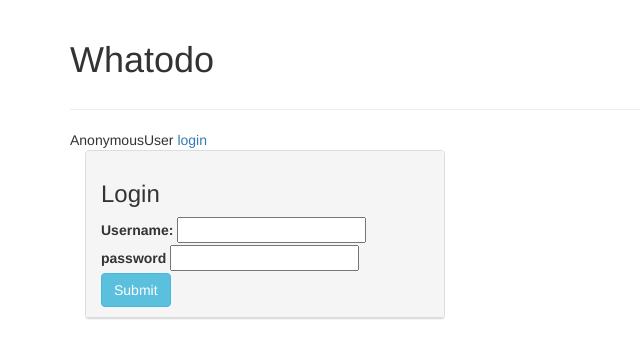
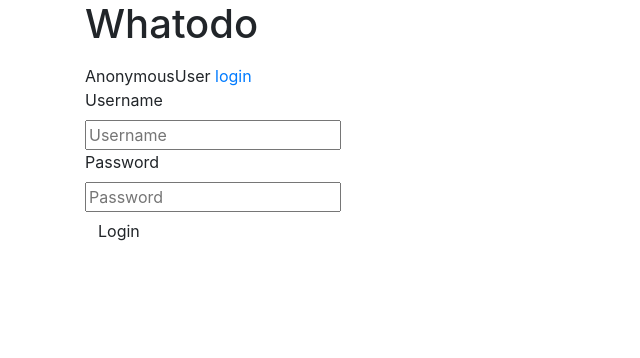
Before and after one commit to jdk514/whatodo, a Django app: page /login/ in a window 1280 px wide. Shown: the top 358 px of the page, without its empty margins (0-640 px from the left). Run offline with Django 3.2, Linux system fonts and the light colour scheme; parts of the project's set-up code (start-up, migrations or seed data) failed here and were passed over; some libraries are stand-ins or nearby versions.

Commit message:
fixed login page

```diff
--- a/whatodo/templates/registration/login.html
+++ b/whatodo/templates/registration/login.html
@@ -1,36 +1,28 @@
-{% extends 'base.html' %}
+{% extends "base.html" %}
 {% block content %}
-<div class="container">
-        <div class="row">
-            <div class="col-md-4">
-            <div class="panel panel-default">
-                <div class="panel-heading">
-                    <h3>Login</h3>
-                    <form class="form-inline">
-                        <div class="form-group">
-                            <label for="username">Username:</label>
-                            <input id="username" name="username" type="text">
-                        </div>
-                        <div class="form-group">
-                            <label for="password">password</label>
-                            <input name="password" type="password">
-                        </div>
-                        <input type="submit" class="btn btn-info" />
-                    </form>
-                </div>
-               <!--  <div class="panel-body">
-                    <table class="table table-hover">
-                        <tr ng-repeat="username in usernames">
-                            <td>
-                                <div class="pull-left span8">[[username.username]]</div>
-                                <div class="pull-right span4">[[username.date]]</div>
-                            </td>
-                        </tr>
-                    </table>
-                </div> -->
+    <div id="login">
+        <form class="form-horizontal" name="LoginForm" action="/login/" method="post">
+        {% csrf_token %}
+        {% if next %}
+            <input type="hidden" name="next" value="{{ next }}" />
+        {% endif %}
+        <div class="control-group">
+            <label class="control-label" for="username">Username</label>
+            <div class="controls">
+                <input type="text" id="username" name="username"  placeholder="Username">
             </div>
         </div>
+        <div class="control-group">
+            <label class="control-label" for="password">Password</label>
+            <div class="controls">
+                <input type="password" name="password" id="password" placeholder="Password">
+            </div>
+        </div>
+        <div class="control-group">
+            <div class="controls">
+                <button type="submit" class="btn">Login</button>
+            </div>
+        </div>
+        </form>
     </div>
-</div>
-
 {% endblock %}
```
